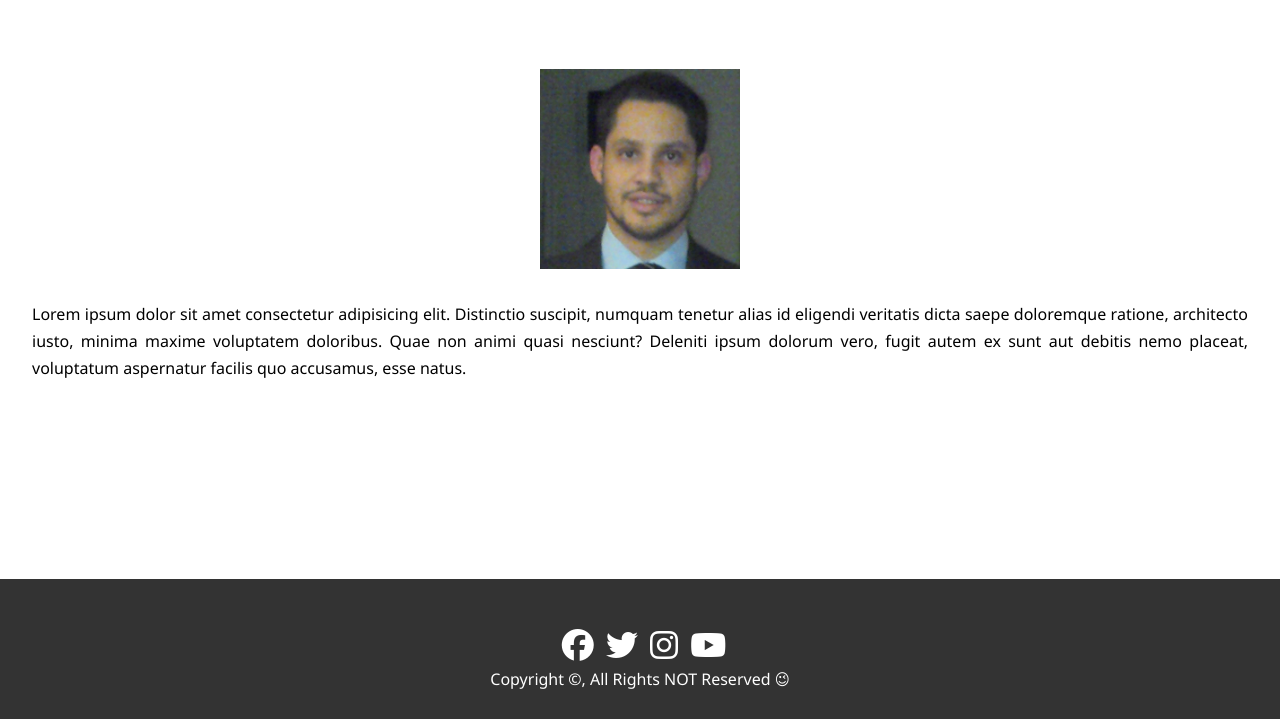
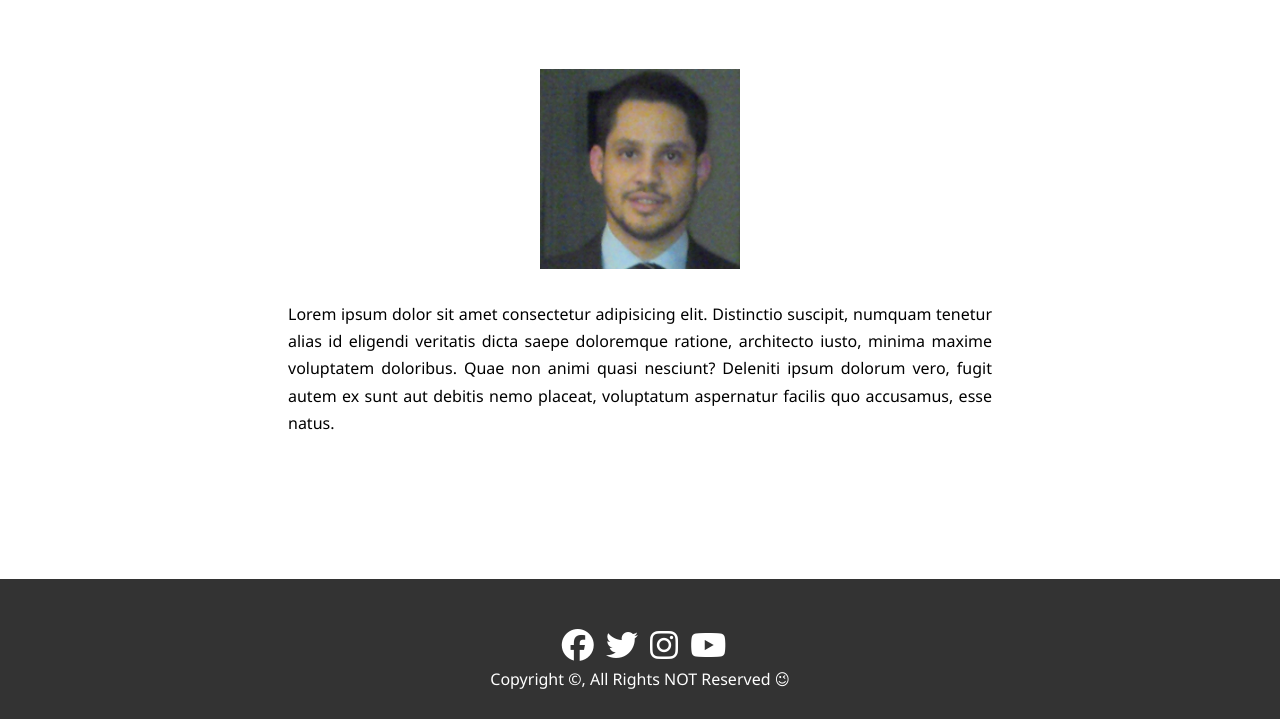
Before and after one commit to leandrofahur/weather-app, a Node server app: page /about in a window 1280 px wide. Shown: the part 81-800 px from the top of the page. Run offline with Node 20, Linux system fonts and the light colour scheme; some libraries are stand-ins or nearby versions.

Commit message:
added container in about

```diff
--- a/public/css/main.css
+++ b/public/css/main.css
@@ -138,8 +138,8 @@ header {
 
 /* About */
 #about .about-container {
-  /* display: grid;
-  grid-template-rows:  repeat(1, 1fr); */
+  max-width: 768px;
+  margin: auto;
 }
 
 #about .about-container .profile {
```
